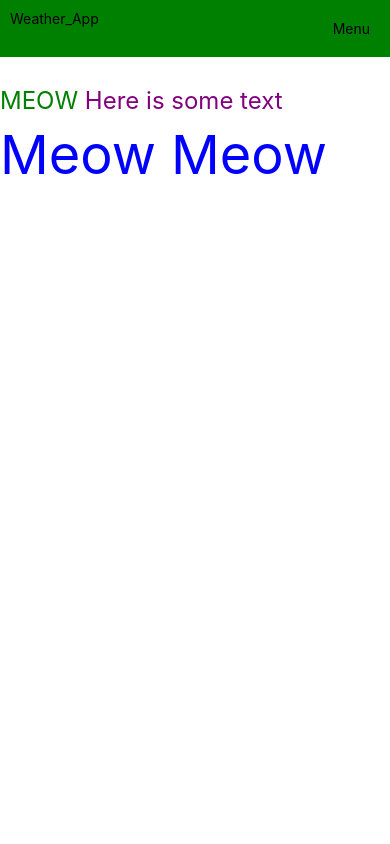
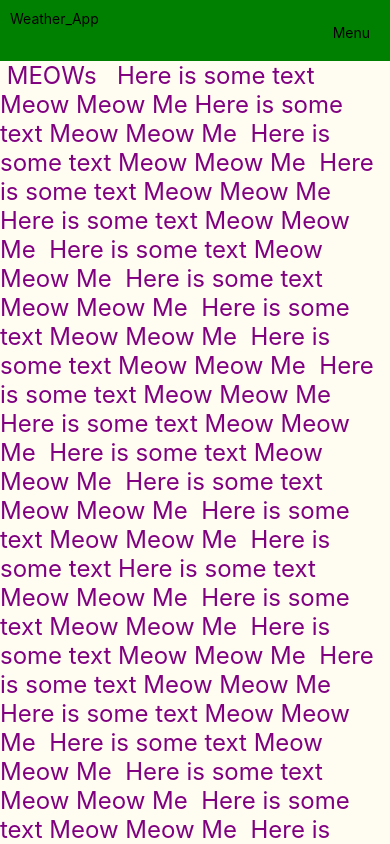
Before and after one commit to tamaradesmith/weather_app_react_native, a React Native app: screen / in a window 390 px wide. Shown: the top 844 px of the page. Built offline with nearby package versions, Linux system fonts and the light colour scheme.

Commit message:
working on nav bar

```diff
--- a/App.js
+++ b/App.js
@@ -8,19 +8,50 @@ const App = () => {
   return (
     <>
       <StatusBar barStyle="dark-content" />
-      <NavBar />
-      <SafeAreaView>
-        <ScrollView>
+      <SafeAreaView >
+        <View style={styles.nav} >
+          <NavBar />
+        </View>
+        <ScrollView style={styles.body}>
 
           <View >
-           <MyAppText>
-          <Text style={{color: 'green'}}>
+            <MyAppText style={styles.main}>
 
-            MEOW
-          </Text>
-            <Text> Here is some text</Text>
-            <Text style={styles.body}> Meow Meow</Text>
-             </MyAppText>
+
+
+              <Text> MEOWs  </Text>
+              <Text> Here is some text</Text>
+              <Text > Meow Meow Me</Text>
+              <Text> Here is some text</Text>
+              <Text > Meow Meow Me</Text> <Text> Here is some text</Text>
+              <Text > Meow Meow Me</Text> <Text> Here is some text</Text>
+              <Text > Meow Meow Me</Text> <Text> Here is some text</Text>
+              <Text > Meow Meow Me</Text> <Text> Here is some text</Text>
+              <Text > Meow Meow Me</Text> <Text> Here is some text</Text>
+              <Text > Meow Meow Me</Text> <Text> Here is some text</Text>
+              <Text > Meow Meow Me</Text> <Text> Here is some text</Text>
+              <Text > Meow Meow Me</Text> <Text> Here is some text</Text>
+              <Text > Meow Meow Me</Text> <Text> Here is some text</Text>
+              <Text > Meow Meow Me</Text> <Text> Here is some text</Text>
+              <Text > Meow Meow Me</Text> <Text> Here is some text</Text>
+              <Text > Meow Meow Me</Text> <Text> Here is some text</Text>
+              <Text > Meow Meow Me</Text> <Text> Here is some text</Text>
+              <Text> Here is some text</Text>
+              <Text > Meow Meow Me</Text> <Text> Here is some text</Text>
+              <Text > Meow Meow Me</Text> <Text> Here is some text</Text>
+              <Text > Meow Meow Me</Text> <Text> Here is some text</Text>
+              <Text > Meow Meow Me</Text> <Text> Here is some text</Text>
+              <Text > Meow Meow Me</Text> <Text> Here is some text</Text>
+              <Text > Meow Meow Me</Text> <Text> Here is some text</Text>
+              <Text > Meow Meow Me</Text> <Text> Here is some text</Text>
+              <Text > Meow Meow Me</Text> <Text> Here is some text</Text>
+              <Text > Meow Meow Me</Text> <Text> Here is some text</Text>
+              <Text > Meow Meow Me</Text>
+              <Text > Meow Meow Me</Text> <Text> Here is some text</Text>
+              <Text > Meow Meow Me</Text> <Text> Here is some text</Text>
+              <Text > Meow Meow Me</Text> <Text> Here is some text</Text>
+              <Text > Meow Meow Me</Text>
+            </MyAppText>
           </View>
         </ScrollView>
       </SafeAreaView>
@@ -31,7 +62,16 @@ const App = () => {
 const styles = StyleSheet.create({
   body: {
     fontSize: 54,
-    color: 'blue'
+    color: 'blue',
+    display: 'flex',
+    backgroundColor: '#fffcf2',
+  },
+  nav: {
+    width: '100%',
+  },
+  main: {
+    display: "flex",
+    flexDirection: "column"
   }
 });
 
--- a/components/NavBar.js
+++ b/components/NavBar.js
@@ -11,7 +11,6 @@ function Navbar(props) {
         Weather_App
       </Text>
       <Text>
-        {/* Menu */}
         <Menu />
       </Text>
     </View>
@@ -29,6 +28,7 @@ const styles = StyleSheet.create({
     justifyContent: "space-between",
     padding: 10,
     fontSize: 30,
+
   },
 });
 export default Navbar;
--- a/components/partials/Menu.js
+++ b/components/partials/Menu.js
@@ -2,22 +2,28 @@ import React, { useState } from 'react';
 import { Text, View, StyleSheet } from 'react-native';
 
 function Menu(props) {
-  const [hidden, setHidden] = useState(styles.display)
+  const [hidden, setHidden] = useState(true)
+
   function handlePress() {
-  setHidden ( hidden === styles.display ? styles.show : styles.display)
-  }
+    const mode = (hidden === true) ? false : true;
+    setHidden(mode)
+  };
+
   return (
     <View style={styles.body}>
+      <Text ></Text>
+      <Text style={styles.text} onPress={handlePress}> Menu</Text>
 
-      <Text style={styles.text} > Menu</Text>
-      <View id="menu" style={styles.menu, hidden}
-        onPress={handlePress}>
-        <Text style={styles.menuItem}> meowss</Text>
-        <Text style={styles.menuItem}> meowss </Text>
-        <Text style={styles.menuItem}> meows</Text>
-        <Text style={styles.menuItem}> meows</Text>
-        <Text style={styles.menuItem}> meows</Text>
+      {!hidden ? (
+      <View style={styles.menu}>
+        <Text style={styles.menuItem}> Site</Text>
+        <Text style={styles.menuItem}> Inside </Text>
+        <Text style={styles.menuItem}> Outside</Text>
+        <Text style={styles.menuItem}> Sign In</Text>
       </View>
+      ): null}
+
+
     </View>
   );
 };
@@ -26,29 +32,29 @@ const styles = StyleSheet.create({
   body: {
     minWidth: 100,
     padding: 10,
-    // borderColor: "black",
-    // borderWidth: 3,
-    // backgroundColor: "yellow",
   },
   text: {
     textAlign: 'right'
   },
-  display: {
-    display: "none"
+  test: {
+  },
+  hidden: {
+    display: "none",
+    backgroundColor: "red"
   },
   show: {
-    // display: ""
+    display: "flex",
+    backgroundColor: "yellow"
   },
   menu: {
     minWidth: 100,
     borderColor: "black",
     borderWidth: 1,
+    zIndex: 2,
     position: 'absolute',
     left: 0,
-    top: 30,
-    backgroundColor: "purple",
-    // padding: 5,
-    zIndex: 4,
+    top: 50,
+    backgroundColor: '#fffcf2',
   },
   menuItem: {
     textAlign: 'right',
--- a/components/partials/MyAppText.js
+++ b/components/partials/MyAppText.js
@@ -12,7 +12,7 @@ function MyAppText(props) {
 const styles = StyleSheet.create({
   body: {
     fontSize: 24,
-    color: "purple"
+    color: "purple",
   }
 })
 
```
